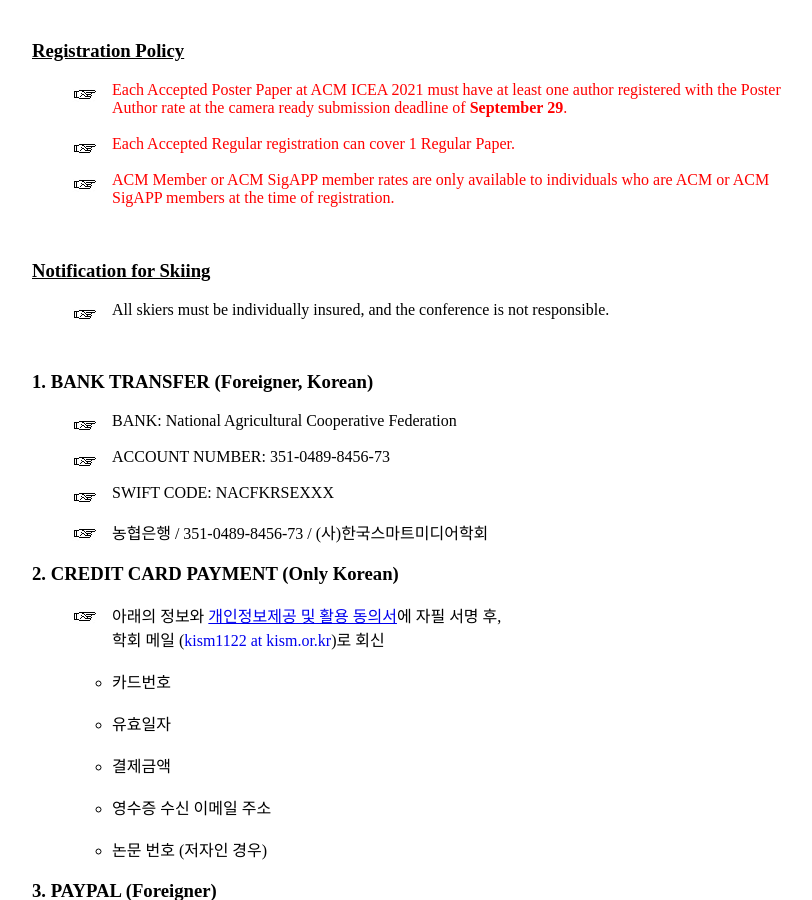
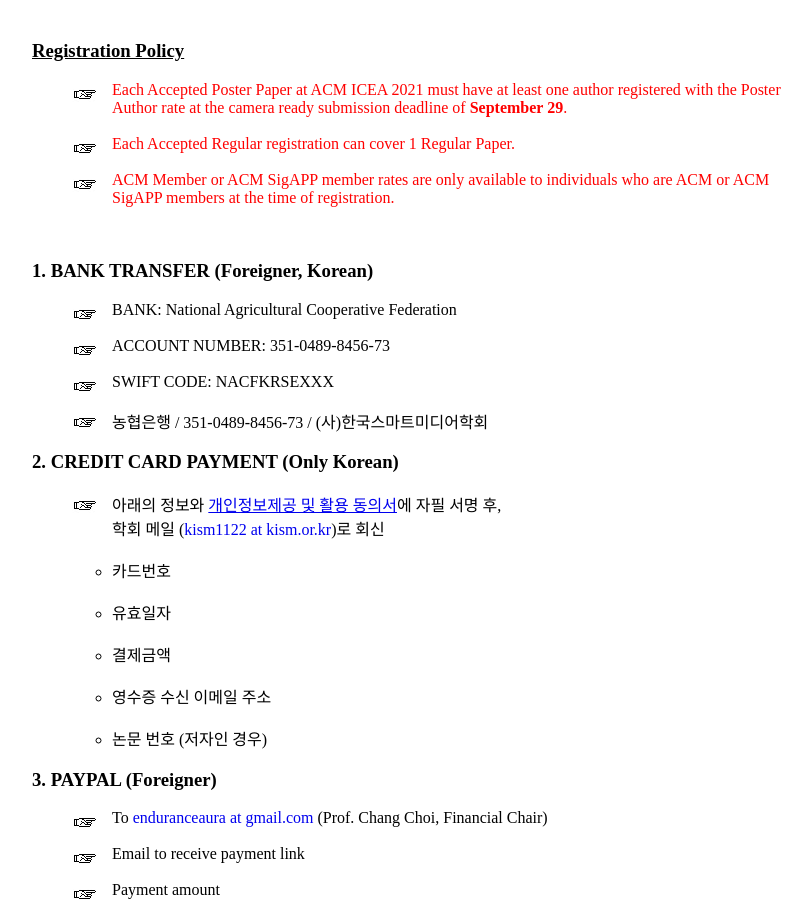
Before and after one commit to icea-conf/2021, a Jekyll site: the page built from registration/index.html, in a window 1280 px wide and 900 px high, scrolled down 651 px. Shown: the whole window, without its empty margins (233-1045 px from the left). Built offline with Jekyll 4.4.1, drawn with Linux system fonts in a browser that asks for light colours.

Commit message:
Update index.html

```diff
--- a/registration/index.html
+++ b/registration/index.html
@@ -27,11 +27,6 @@
                     <li class="li-style"><a style="text-align: justify; color:#FF0000;">Each Accepted Poster Paper at ACM ICEA 2021 must have at least one author registered with the Poster Author rate at the camera ready submission deadline of <b style="color: #FF0000">September 29</b>.</a></li><br>
                     <li class="li-style"><a style="text-align: justify; color:#FF0000;">Each Accepted Regular registration can cover 1 Regular Paper.</a></li><br>
                     <li class="li-style"><a style="text-align: justify; color:#FF0000;">ACM Member or ACM SigAPP member rates are only available to individuals who are ACM or ACM SigAPP members at the time of registration.</a></li>
-               </ul></br>
-
-               <h3><u>Notification for Skiing</u></h3>
-               <ul class="ul-style">
-                    <li class="li-style"><a style="text-align: justify">All skiers must be individually insured, and the conference is not responsible.</a></li>
                </ul></br>
 
                <h3>1. BANK TRANSFER (Foreigner, Korean)</h3>
```
